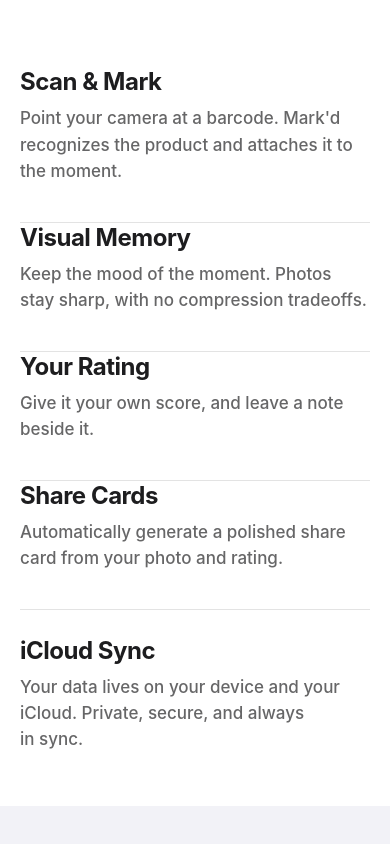
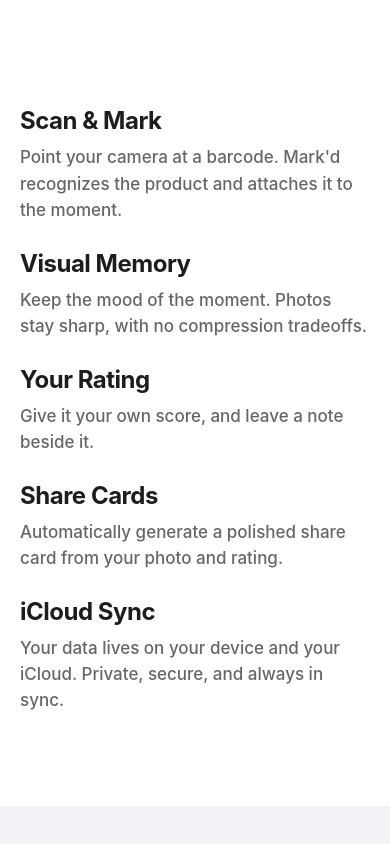
Before and after one commit to waittim/markd-site, a plain HTML site: page index.html in a window 390 px wide. Shown: the part 1726-2570 px from the top of the page. Drawn offline with Linux system fonts and the light colour scheme.

Commit message:
refactor: remove mobile capability dividers and restore typographic whitespace rhythm

```diff
--- a/assets/css/style.css
+++ b/assets/css/style.css
@@ -623,7 +623,7 @@ h3, h4, h5, h6 {
 }
 
 .capability {
-    padding: 28px 0 8px;
+    padding: 0;
     background: transparent;
     border: 0;
     border-radius: 0;
@@ -646,6 +646,19 @@ h3, h4, h5, h6 {
     max-width: 36ch;
 }
 
+.capabilities {
+    display: flex;
+    flex-direction: column;
+    justify-content: center;
+    padding: calc(96px + env(safe-area-inset-top, 0px)) 24px calc(56px + env(safe-area-inset-bottom, 0px));
+    background-color: var(--bg-secondary);
+}
+
+.capabilities .capability-grid {
+    align-content: start;
+    row-gap: clamp(28px, 4dvh, 48px);
+}
+
 @media (min-width: 700px) {
     .capability-grid {
         grid-template-columns: 1fr 1fr;
@@ -661,8 +674,8 @@ h3, h4, h5, h6 {
         grid-template-columns: minmax(0, 0.72fr) minmax(0, 1.28fr);
         column-gap: 48px;
         align-items: baseline;
-        margin-top: 20px;
-        padding-top: 28px;
+        margin-top: clamp(8px, 2dvh, 20px);
+        padding-top: clamp(20px, 3dvh, 28px);
         border-top: 1px solid var(--rule);
     }
 
@@ -674,53 +687,6 @@ h3, h4, h5, h6 {
     .capability-wide p {
         max-width: 46ch;
     }
-}
-
-@media (max-width: 699px) {
-    .capability + .capability {
-        margin-top: 12px;
-        padding-top: 20px;
-        border-top: 1px solid var(--rule);
-    }
-}
-
-.capabilities {
-    display: flex;
-    flex-direction: column;
-    justify-content: center;
-    padding: calc(96px + env(safe-area-inset-top, 0px)) 24px calc(56px + env(safe-area-inset-bottom, 0px));
-    background-color: var(--bg-secondary);
-}
-
-.capabilities .capability-grid {
-    align-content: start;
-    row-gap: clamp(28px, 4dvh, 48px);
-}
-
-.capabilities .capability {
-    padding-block: 0;
-}
-
-.capabilities .capability-wide {
-    display: block;
-    grid-column: 1 / -1;
-    margin-top: clamp(4px, 1.5dvh, 16px);
-    padding-top: clamp(24px, 3dvh, 36px);
-    border-top: 1px solid var(--rule);
-}
-
-.capabilities .capability-wide h3,
-.capabilities .capability-wide p {
-    margin-bottom: 0;
-}
-
-.capabilities .capability-wide h3 {
-    margin-bottom: 0.5rem;
-}
-
-.capabilities .capability-wide p {
-    max-width: 40em;
-    text-wrap: pretty;
 }
 
 /* --- Philosophy Section --- */
```
Also changed, not shown: 1 other file.
